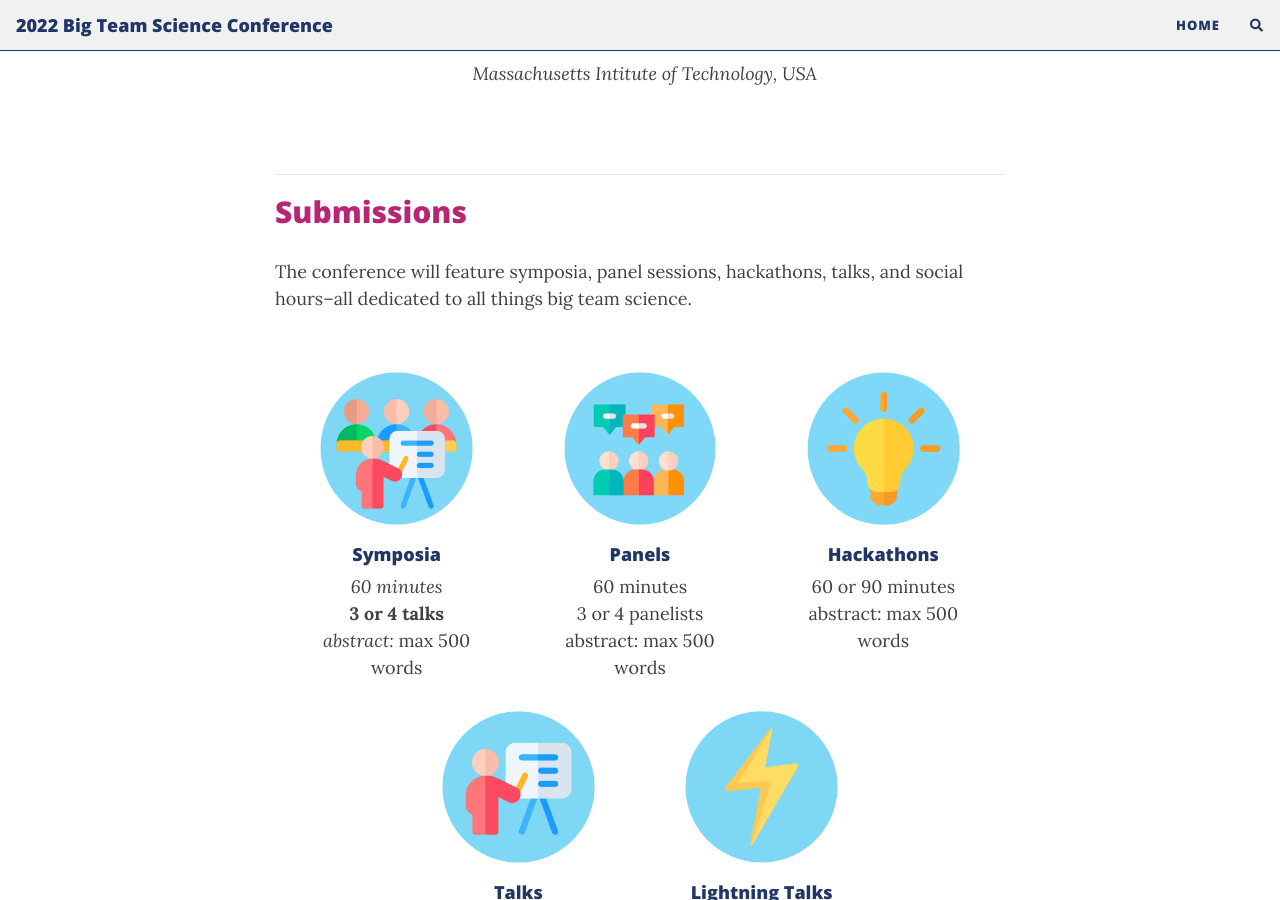
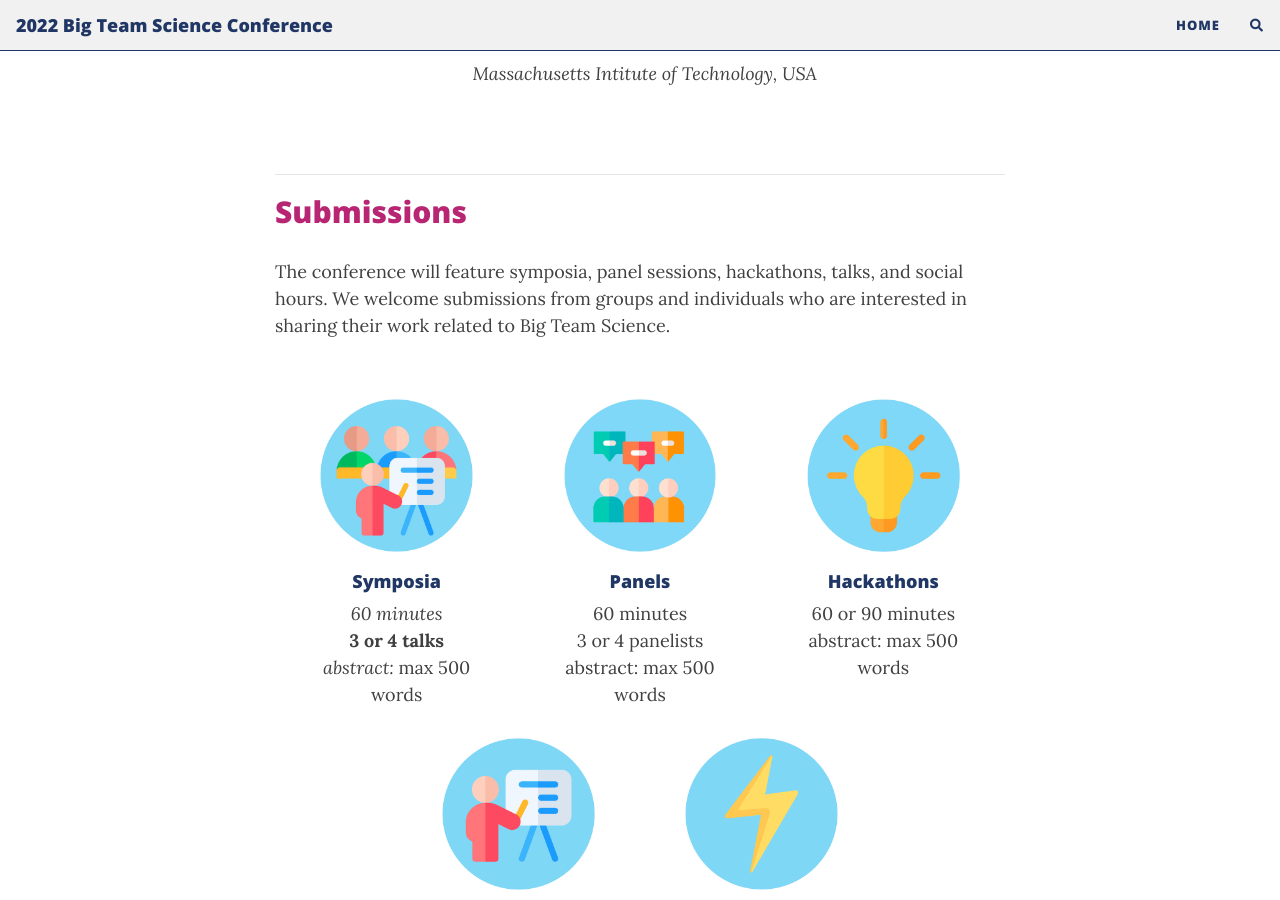
Before and after one commit to bigteamscienceconference/bigteamscienceconference.github.io, a Jekyll site: the page built from index.md, in a window 1280 px wide and 900 px high, scrolled down 2102 px. Built offline with Jekyll 4.4.1, drawn with Linux system fonts in a browser that asks for light colours; nearby versions of some CDN libraries; comment, search, counter and statistics services are not loaded.

Commit message:
update submission description

```diff
--- a/index.md
+++ b/index.md
@@ -112,7 +112,7 @@ The goal of this two-day virtual conference is to bring together a multidiscipli
 ***
 ## Submissions
 
-The conference will feature symposia, panel sessions, hackathons, talks, and social hours–all dedicated to all things big team science.
+The conference will feature symposia, panel sessions, hackathons, talks, and social hours. We welcome submissions from groups and individuals who are interested in sharing their work related to Big Team Science.
 
 <section>
   <div class="container">
```
